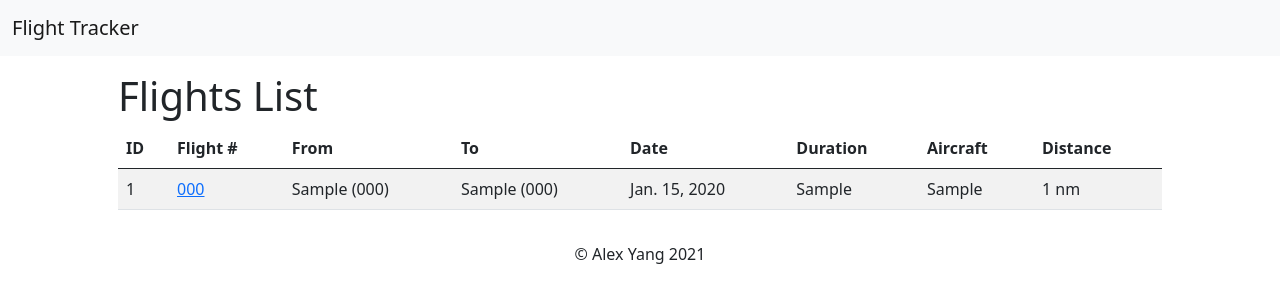
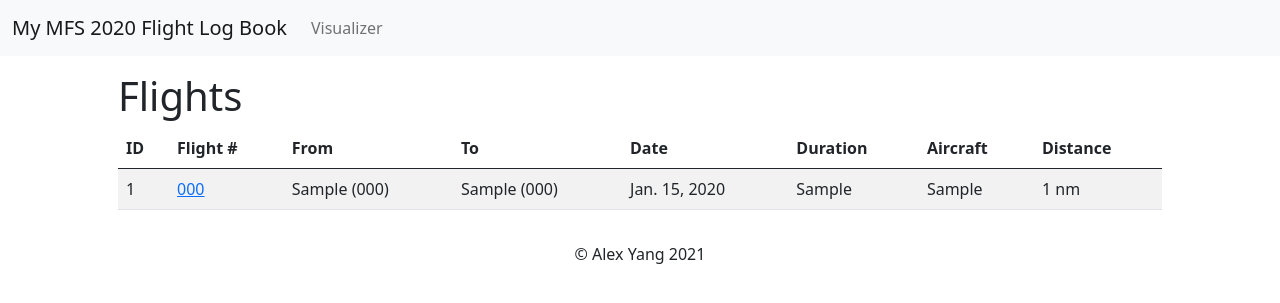
Before and after one commit to alexhyang/FE-portfolio-with-Django-Heroku, a Django app: page /flights/ in a window 1280 px wide. Shown: the top 303 px of the page. Run offline with Django 3.2, Linux system fonts and the light colour scheme; tables that the repository leaves empty hold one stand-in row (values such as "Sample post").

Commit message:
minor improvement on UI

```diff
--- a/flight_tracker/templates/flight_tracker/index.html
+++ b/flight_tracker/templates/flight_tracker/index.html
@@ -2,7 +2,7 @@
 {% block body %} {% for message in messages %}
 <div class="alert {{ message.tags }}">{{ message }}</div>
 {% endfor %}
-<h1>Flights List</h1>
+<h1>Flights</h1>
 <div style="overflow-x: auto;">
   <table class="table table-striped">
     <tbody>
--- a/flight_tracker/templates/flight_tracker/layout.html
+++ b/flight_tracker/templates/flight_tracker/layout.html
@@ -6,7 +6,7 @@
     <meta charset="UTF-8" />
     <meta http-equiv="X-UA-Compatible" content="IE=edge" />
     <meta name="viewport" content="width=device-width, initial-scale=1.0" />
-    <title>Flight Tracker</title>
+    <title>MSF2020 Log</title>
     <link
       href="https://cdn.jsdelivr.net/npm/bootstrap@5.0.0-beta2/dist/css/bootstrap.min.css"
       rel="stylesheet"
@@ -39,8 +39,31 @@
     <nav class="navbar navbar-expand-lg navbar-light bg-light">
       <div class="container-fluid">
         <a class="navbar-brand" href="{% url 'flight_tracker:index' %}"
-          >Flight Tracker</a
+          >My MFS 2020 Flight Log Book</a
         >
+        <button
+          class="navbar-toggler"
+          type="button"
+          data-bs-toggle="collapse"
+          data-bs-target="#navbarNav"
+          aria-controls="navbarNav"
+          aria-expanded="false"
+          aria-label="Toggle navigation"
+        >
+          <span class="navbar-toggler-icon"></span>
+        </button>
+        <div class="collapse navbar-collapse" id="navbarNav">
+          <ul class="navbar-nav">
+            <li class="nav-item active">
+              <a
+                class="nav-link"
+                href="https://main.d3jxktapnx8jp1.amplifyapp.com/"
+                target="_blank"
+                >Visualizer</a
+              >
+            </li>
+          </ul>
+        </div>
       </div>
     </nav>
     <div class="container px-5 pt-3">{% block body %} {% endblock %}</div>
```
